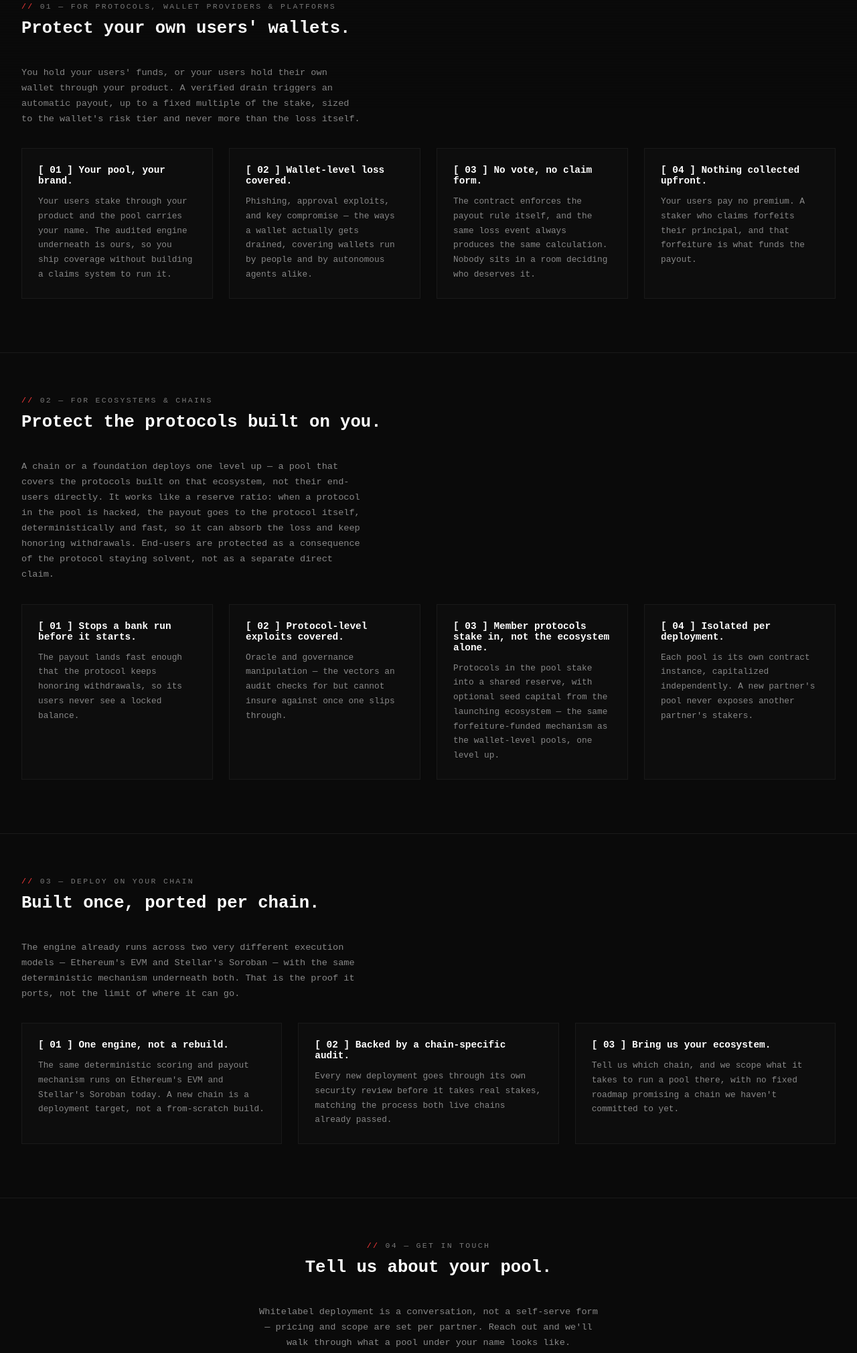
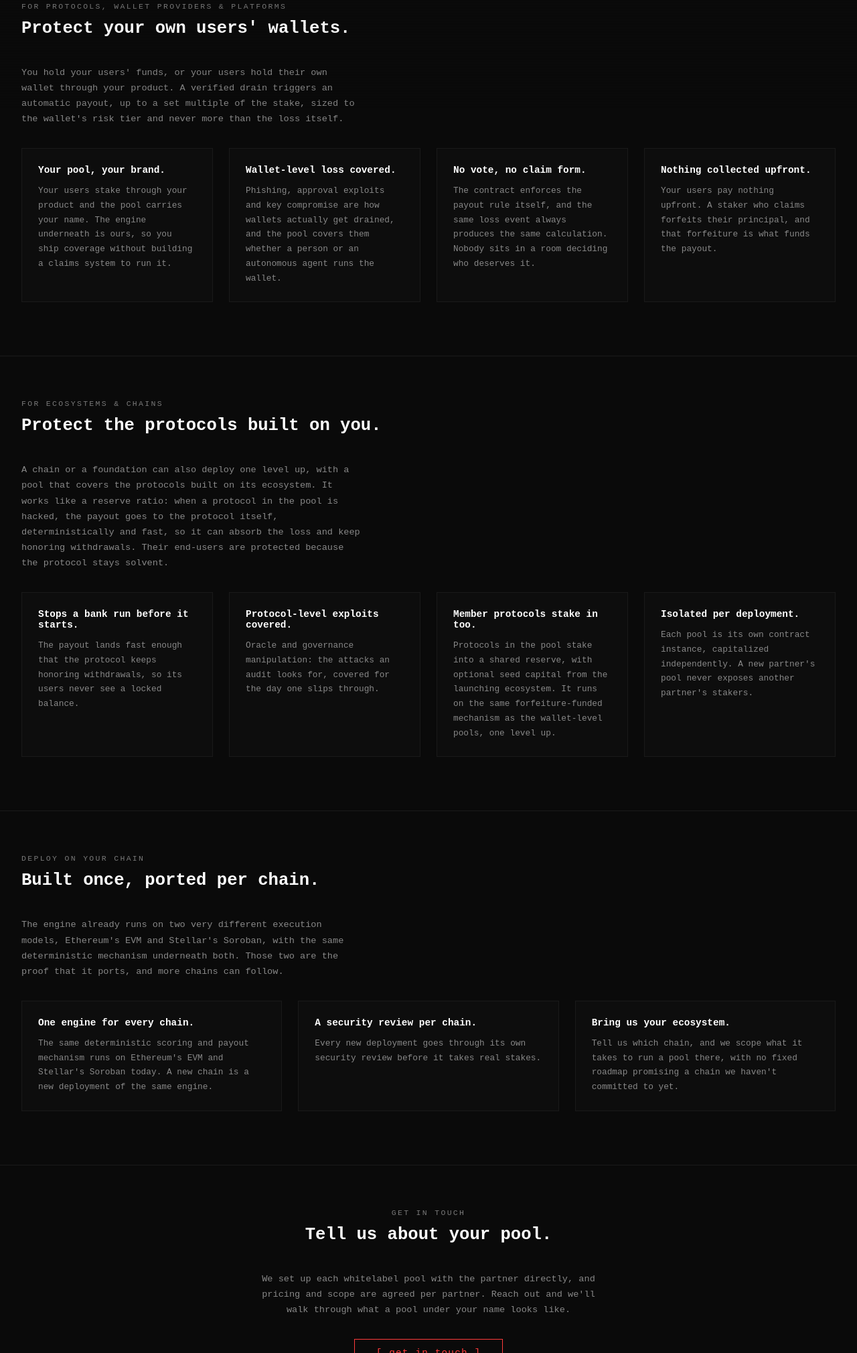
Before and after one commit to mrkanchwala/safu-protocol, a plain HTML site: page website/protocols.html in a window 1280 px wide. Shown: the part 637-2657 px from the top of the page at 67% size. Drawn offline with Linux system fonts and the light colour scheme; a web font is replaced by a local one.

Commit message:
protocols page: remove numbered tags and em dashes, drop audit claims and negation phrasing

```diff
--- a/website/protocols.html
+++ b/website/protocols.html
@@ -3,7 +3,7 @@
 <head>
 <meta charset="UTF-8">
 <meta name="viewport" content="width=device-width, initial-scale=1.0">
-<title>SAFU — For Protocols & Ecosystems</title>
+<title>SAFU | For Protocols & Ecosystems</title>
 <meta name="description" content="Deploy a SAFU-powered pool for your own users' wallets, or one level up to protect the protocols built on your ecosystem from a bank run. Live on Ethereum mainnet and Stellar mainnet.">
 <link rel="canonical" href="https://safustaking.com/protocols.html">
 <meta name="robots" content="index, follow">
@@ -12,7 +12,7 @@
 <meta property="og:type" content="website">
 <meta property="og:url" content="https://safustaking.com/protocols.html">
 <meta property="og:site_name" content="SAFU Protocol">
-<meta property="og:title" content="SAFU — For Protocols & Ecosystems">
+<meta property="og:title" content="SAFU | For Protocols & Ecosystems">
 <meta property="og:description" content="Deploy a SAFU-powered pool for your own users' wallets, or one level up to protect the protocols built on your ecosystem from a bank run. Live on Ethereum mainnet and Stellar mainnet.">
 <meta property="og:image" content="https://safustaking.com/og-image.png?v=2">
 
@@ -78,25 +78,25 @@
 <!-- ── TRACK A — PROTOCOLS / WALLET PROVIDERS / PLATFORMS ──────────── -->
 <section id="whitelabel">
   <div class="container">
-    <div class="section-label"><span>//</span> 01 — for protocols, wallet providers &amp; platforms</div>
+    <div class="section-label">For protocols, wallet providers &amp; platforms</div>
     <h2>Protect your own users' wallets.</h2>
-    <p class="section-intro">You hold your users' funds, or your users hold their own wallet through your product. A verified drain triggers an automatic payout, up to a fixed multiple of the stake, sized to the wallet's risk tier and never more than the loss itself.</p>
+    <p class="section-intro">You hold your users' funds, or your users hold their own wallet through your product. A verified drain triggers an automatic payout, up to a set multiple of the stake, sized to the wallet's risk tier and never more than the loss itself.</p>
     <div class="about-body">
       <div class="about-card">
-        <h3>[ 01 ] Your pool, your brand.</h3>
-        <p>Your users stake through your product and the pool carries your name. The audited engine underneath is ours, so you ship coverage without building a claims system to run it.</p>
+        <h3>Your pool, your brand.</h3>
+        <p>Your users stake through your product and the pool carries your name. The engine underneath is ours, so you ship coverage without building a claims system to run it.</p>
       </div>
       <div class="about-card">
-        <h3>[ 02 ] Wallet-level loss covered.</h3>
-        <p>Phishing, approval exploits, and key compromise — the ways a wallet actually gets drained, covering wallets run by people and by autonomous agents alike.</p>
+        <h3>Wallet-level loss covered.</h3>
+        <p>Phishing, approval exploits and key compromise are how wallets actually get drained, and the pool covers them whether a person or an autonomous agent runs the wallet.</p>
       </div>
       <div class="about-card">
-        <h3>[ 03 ] No vote, no claim form.</h3>
+        <h3>No vote, no claim form.</h3>
         <p>The contract enforces the payout rule itself, and the same loss event always produces the same calculation. Nobody sits in a room deciding who deserves it.</p>
       </div>
       <div class="about-card">
-        <h3>[ 04 ] Nothing collected upfront.</h3>
-        <p>Your users pay no premium. A staker who claims forfeits their principal, and that forfeiture is what funds the payout.</p>
+        <h3>Nothing collected upfront.</h3>
+        <p>Your users pay nothing upfront. A staker who claims forfeits their principal, and that forfeiture is what funds the payout.</p>
       </div>
     </div>
   </div>
@@ -106,24 +106,24 @@
 <hr class="section-divider">
 <section id="ecosystems">
   <div class="container">
-    <div class="section-label"><span>//</span> 02 — for ecosystems &amp; chains</div>
+    <div class="section-label">For ecosystems &amp; chains</div>
     <h2>Protect the protocols built on you.</h2>
-    <p class="section-intro">A chain or a foundation deploys one level up — a pool that covers the protocols built on that ecosystem, not their end-users directly. It works like a reserve ratio: when a protocol in the pool is hacked, the payout goes to the protocol itself, deterministically and fast, so it can absorb the loss and keep honoring withdrawals. End-users are protected as a consequence of the protocol staying solvent, not as a separate direct claim.</p>
+    <p class="section-intro">A chain or a foundation can also deploy one level up, with a pool that covers the protocols built on its ecosystem. It works like a reserve ratio: when a protocol in the pool is hacked, the payout goes to the protocol itself, deterministically and fast, so it can absorb the loss and keep honoring withdrawals. Their end-users are protected because the protocol stays solvent.</p>
     <div class="about-body">
       <div class="about-card">
-        <h3>[ 01 ] Stops a bank run before it starts.</h3>
+        <h3>Stops a bank run before it starts.</h3>
         <p>The payout lands fast enough that the protocol keeps honoring withdrawals, so its users never see a locked balance.</p>
       </div>
       <div class="about-card">
-        <h3>[ 02 ] Protocol-level exploits covered.</h3>
-        <p>Oracle and governance manipulation — the vectors an audit checks for but cannot insure against once one slips through.</p>
+        <h3>Protocol-level exploits covered.</h3>
+        <p>Oracle and governance manipulation: the attacks an audit looks for, covered for the day one slips through.</p>
       </div>
       <div class="about-card">
-        <h3>[ 03 ] Member protocols stake in, not the ecosystem alone.</h3>
-        <p>Protocols in the pool stake into a shared reserve, with optional seed capital from the launching ecosystem — the same forfeiture-funded mechanism as the wallet-level pools, one level up.</p>
+        <h3>Member protocols stake in too.</h3>
+        <p>Protocols in the pool stake into a shared reserve, with optional seed capital from the launching ecosystem. It runs on the same forfeiture-funded mechanism as the wallet-level pools, one level up.</p>
       </div>
       <div class="about-card">
-        <h3>[ 04 ] Isolated per deployment.</h3>
+        <h3>Isolated per deployment.</h3>
         <p>Each pool is its own contract instance, capitalized independently. A new partner's pool never exposes another partner's stakers.</p>
       </div>
     </div>
@@ -141,22 +141,22 @@
 <hr class="section-divider">
 <section id="multichain">
   <div class="container">
-    <div class="section-label"><span>//</span> 03 — deploy on your chain</div>
+    <div class="section-label">Deploy on your chain</div>
     <h2>Built once, ported per chain.</h2>
     <p class="section-intro">
-      The engine already runs across two very different execution models — Ethereum's EVM and Stellar's Soroban — with the same deterministic mechanism underneath both. That is the proof it ports, not the limit of where it can go.
+      The engine already runs on two very different execution models, Ethereum's EVM and Stellar's Soroban, with the same deterministic mechanism underneath both. Those two are the proof that it ports, and more chains can follow.
     </p>
     <div class="about-body">
       <div class="about-card">
-        <h3>[ 01 ] One engine, not a rebuild.</h3>
-        <p>The same deterministic scoring and payout mechanism runs on Ethereum's EVM and Stellar's Soroban today. A new chain is a deployment target, not a from-scratch build.</p>
+        <h3>One engine for every chain.</h3>
+        <p>The same deterministic scoring and payout mechanism runs on Ethereum's EVM and Stellar's Soroban today. A new chain is a new deployment of the same engine.</p>
       </div>
       <div class="about-card">
-        <h3>[ 02 ] Backed by a chain-specific audit.</h3>
-        <p>Every new deployment goes through its own security review before it takes real stakes, matching the process both live chains already passed.</p>
+        <h3>A security review per chain.</h3>
+        <p>Every new deployment goes through its own security review before it takes real stakes.</p>
       </div>
       <div class="about-card">
-        <h3>[ 03 ] Bring us your ecosystem.</h3>
+        <h3>Bring us your ecosystem.</h3>
         <p>Tell us which chain, and we scope what it takes to run a pool there, with no fixed roadmap promising a chain we haven't committed to yet.</p>
       </div>
     </div>
@@ -175,10 +175,10 @@
 <hr class="section-divider">
 <section id="get-in-touch">
   <div class="container text-center">
-    <div class="section-label"><span>//</span> 04 — get in touch</div>
+    <div class="section-label">Get in touch</div>
     <h2>Tell us about your pool.</h2>
     <p class="section-intro section-intro-center">
-      Whitelabel deployment is a conversation, not a self-serve form — pricing and scope are set per partner. Reach out and we'll walk through what a pool under your name looks like.
+      We set up each whitelabel pool with the partner directly, and pricing and scope are agreed per partner. Reach out and we'll walk through what a pool under your name looks like.
     </p>
     <a id="btn-bd-intake" class="btn btn-cyan"
        href="https://docs.google.com/forms/d/e/1FAIpQLSefYrJjgxzJrHJe59U7BFottI7KrQMwgiq_txmShbxBBmWk9w/viewform"
@@ -190,7 +190,7 @@
 <footer>
   <div class="container">
     <div class="footer-links">
-      <span>SAFU — System Assurances, F**k You</span>
+      <span>SAFU: System Assurances, F**k You</span>
       <a href="/">safustaking.com</a>
       <a href="/whitepaper.html" target="_blank" rel="noopener noreferrer">whitepaper</a>
       <a href="/feedback.html">feedback</a>
```
